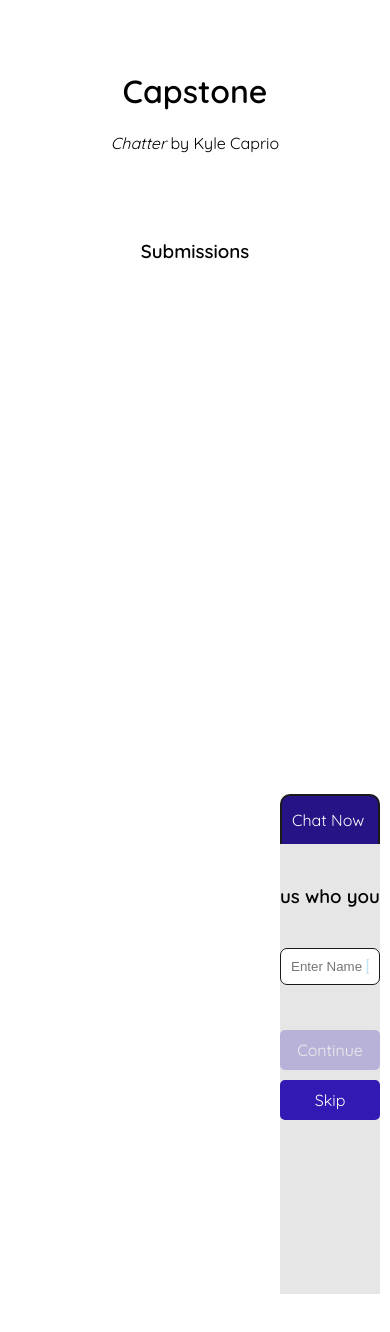
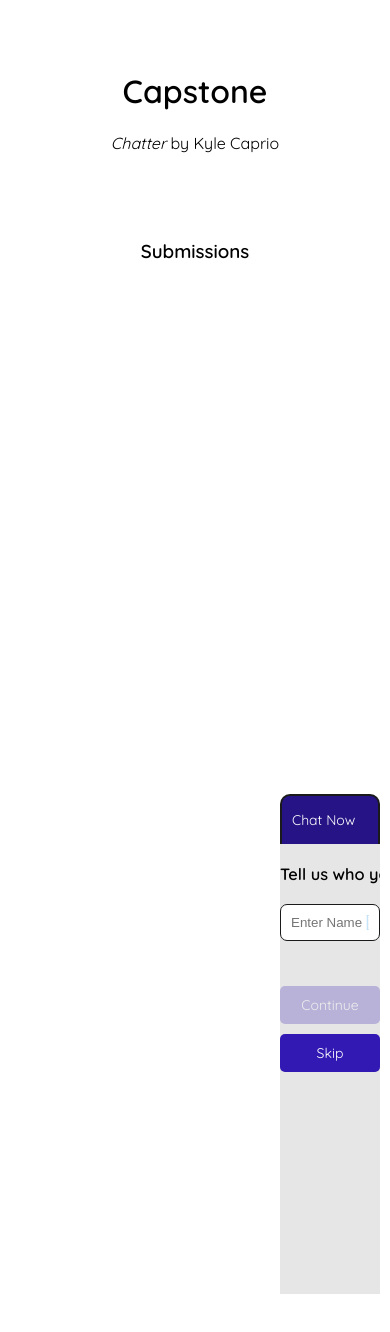
Before and after one commit to capriok/Capstone, a React (Create React App) app: page / in a window 390 px wide. Shown: the top 1332 px of the page. Before the commit the page ends 1294 px from the top, so only its background shows below. Built offline with nearby package versions, Linux system fonts and the light colour scheme.

Commit message:
Styles: mobile

```diff
--- a/src/styles/chat/body.scss
+++ b/src/styles/chat/body.scss
@@ -23,15 +23,13 @@
 	.body-cont {
 		position: relative;
 		width: 100%;
+		min-width: 100%;
 		height: 100%;
 		overflow-y: scroll;
-		max-height: 450px;
+		min-height: 500px;
 		margin: 0 20px;
 		@media (max-width: 500px) {
 			min-width: 100%;
-			* {
-				white-space: nowrap;
-			}
 		}
 		.animated-content {
 			@include flex;
--- a/src/styles/chat/body/faq.scss
+++ b/src/styles/chat/body/faq.scss
@@ -8,6 +8,7 @@
 		text-align: left;
 	}
 	.questioning {
+		max-width: 90%;
 		.question {
 			user-select: none;
 			cursor: pointer;
@@ -29,6 +30,8 @@
 		}
 	}
 	.responding {
+		width: 90%;
+		max-width: 90%;
 		.response {
 			text-align: left;
 			white-space: pre-line;
--- a/src/styles/chat/common/title.scss
+++ b/src/styles/chat/common/title.scss
@@ -1,5 +1,11 @@
 @import "../../index.scss";
 
 .chat-title {
+	width: 100%;
+	text-align: center;
 	margin: 40px 0;
+
+	@media (max-width: 500px) {
+		margin: 20px 0;
+	}
 }
--- a/src/styles/chat/window.scss
+++ b/src/styles/chat/window.scss
@@ -9,17 +9,31 @@
 	transition: all 0.75s;
 	@media (max-width: 500px) {
 		right: 10px;
-		max-width: 100px;
+		width: 100px !important	;
+		font-size: 14px;
+		.chat-body {
+			.body-cont {
+				* {
+					white-space: nowrap;
+				}
+			}
+		}
 	}
 }
 
 .visible {
+	bottom: 50px;
 	height: 500px;
-	margin-bottom: 50px;
 	transition: all 0.5s;
 	@media (max-width: 500px) {
-		right: 0;
-		max-width: 100vw;
-		width: 100vw !important;
+		right: 5vw;
+		width: 80vw !important;
+		.chat-body {
+			.body-cont {
+				* {
+					white-space: unset;
+				}
+			}
+		}
 	}
 }
```
